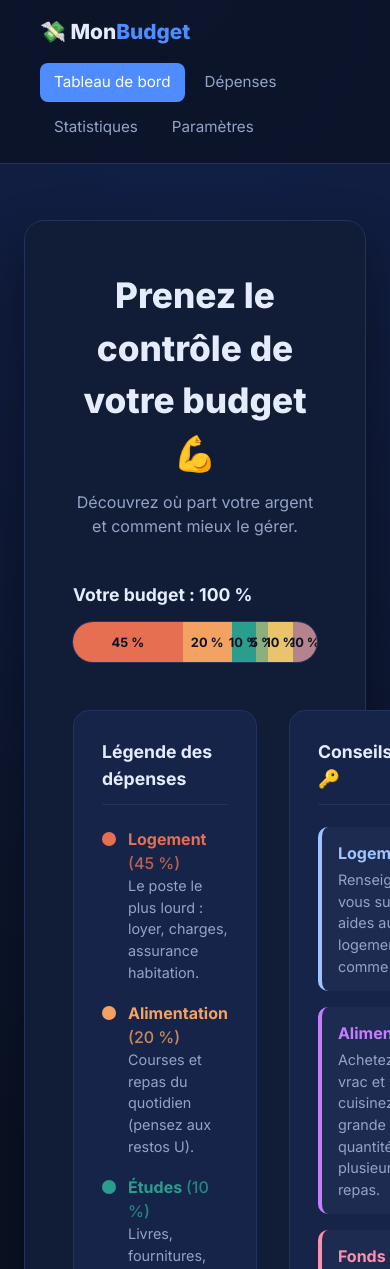
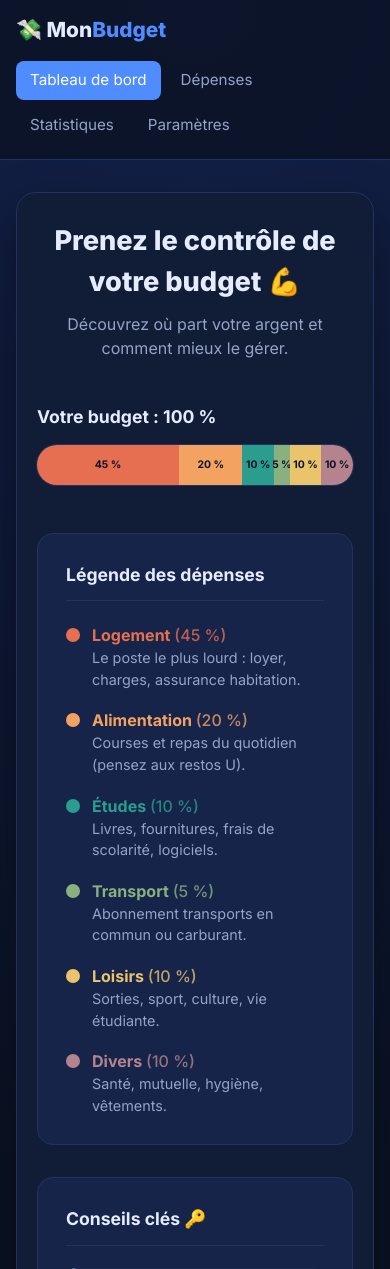
Before and after one commit to r-ovoundard/mon-budget, a PHP site: page / in a window 390 px wide; the page is wider, and only the part inside the window is pictured. Shown: the top 1269 px of that part. Run offline with PHP 8.4, Linux system fonts and the light colour scheme.

Commit message:
ajout de l'affichage responsive

```diff
--- a/css/style.css
+++ b/css/style.css
@@ -268,3 +268,32 @@ h1 {
 .tip-3 { --tip-color: var(--tip-3); }
 .tip-4 { --tip-color: var(--tip-4); }
 .tip-5 { --tip-color: var(--tip-5); }
+/* =========================================================
+   RESPONSIVE (écrans de moins de 760px)
+   ========================================================= */
+@media (max-width: 760px) {
+  .navbar {
+    padding: 14px 16px;
+  }
+
+  .container {
+    margin: 32px auto;
+    padding: 0 16px;
+  }
+
+  .card {
+    padding: 28px 20px;
+  }
+
+  h1 {
+    font-size: 1.7rem;
+  }
+
+  .columns {
+    grid-template-columns: 1fr;
+  }
+
+  .seg {
+    font-size: 0.65rem;
+  }
+}
```
